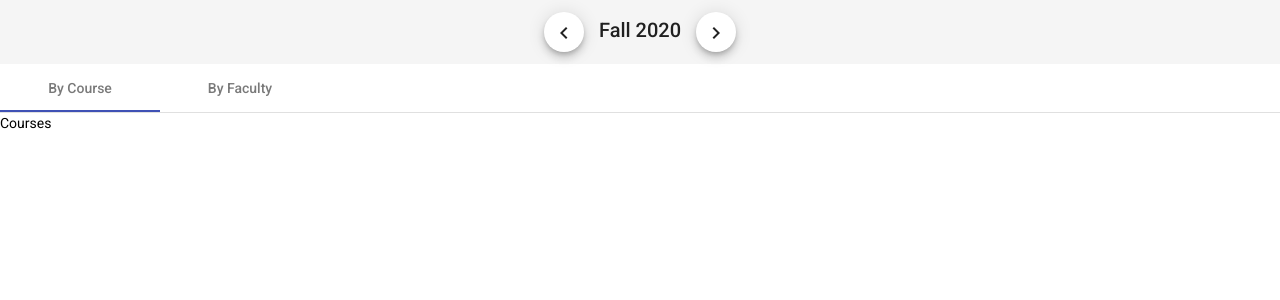
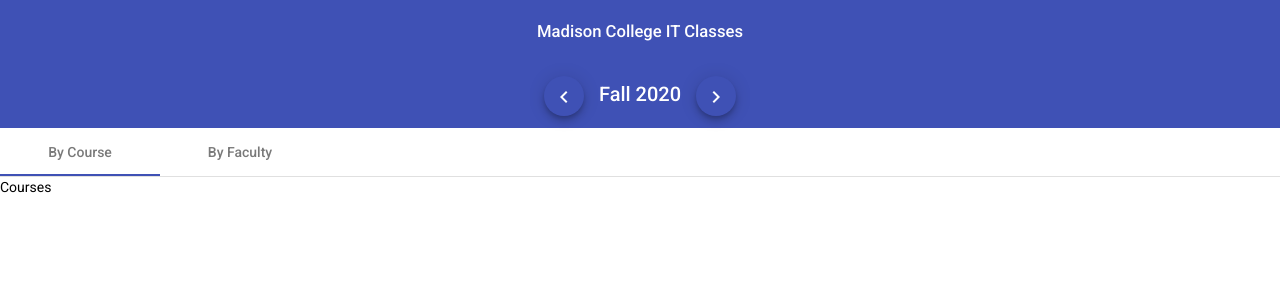
Before and after one commit to tsteelematc/it-faculty, an Angular app: page / in a window 1280 px wide. Shown: the top 300 px of the page. Built offline with nearby package versions, Linux system fonts and the light colour scheme.

Commit message:
Better look...

```diff
--- a/src/app/app.component.html
+++ b/src/app/app.component.html
@@ -1,10 +1,18 @@
-<mat-toolbar>
+<mat-toolbar color='primary'>
+  <mat-toolbar-row>
+    <small
+      style='flex: 1 1 auto; text-align: center;'
+    >
+      Madison College IT Classes
+    </small>
+  </mat-toolbar-row>
+  <mat-toolbar-row>
     <span
       style='flex: 1 1 auto; text-align: center;'
     >
       <button
         mat-mini-fab
-      color='basic'
+        color='primary'
         (click)='previousSemester()'
       >
         <mat-icon>keyboard_arrow_left</mat-icon>
@@ -14,12 +22,13 @@
       &nbsp;
       <button
         mat-mini-fab
-      color='basic'
+        color='primary'
         (click)='nextSemester()'
       >
         <mat-icon>keyboard_arrow_right</mat-icon>
       </button>
     </span>
+  </mat-toolbar-row>
 </mat-toolbar>
 
 <mat-tab-group>
```
Lines whose indentation alone changed are shown as unchanged.
